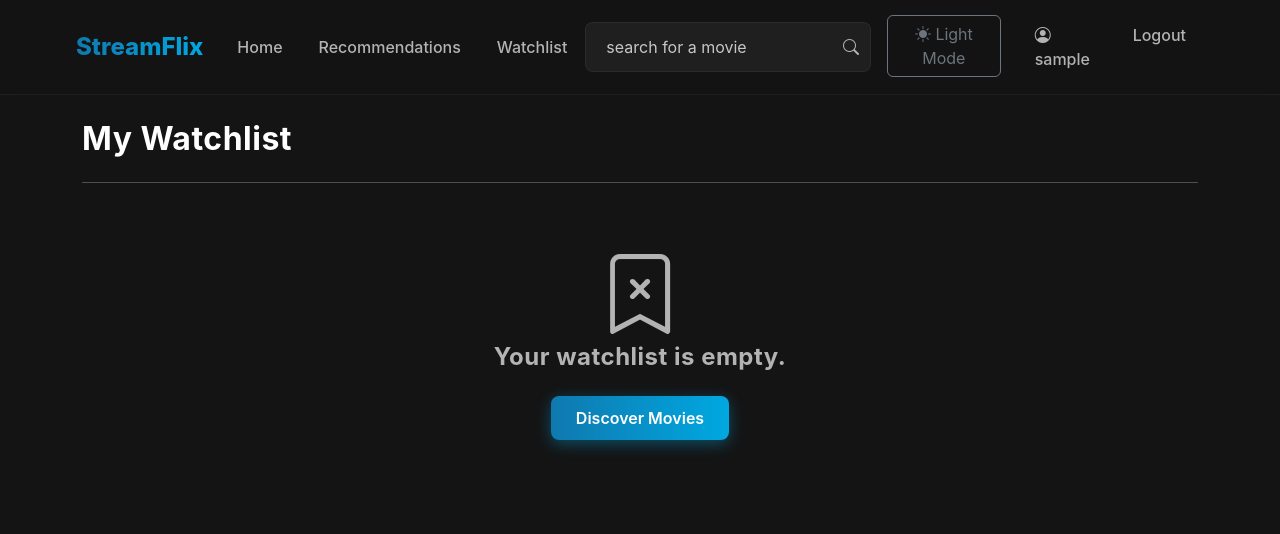
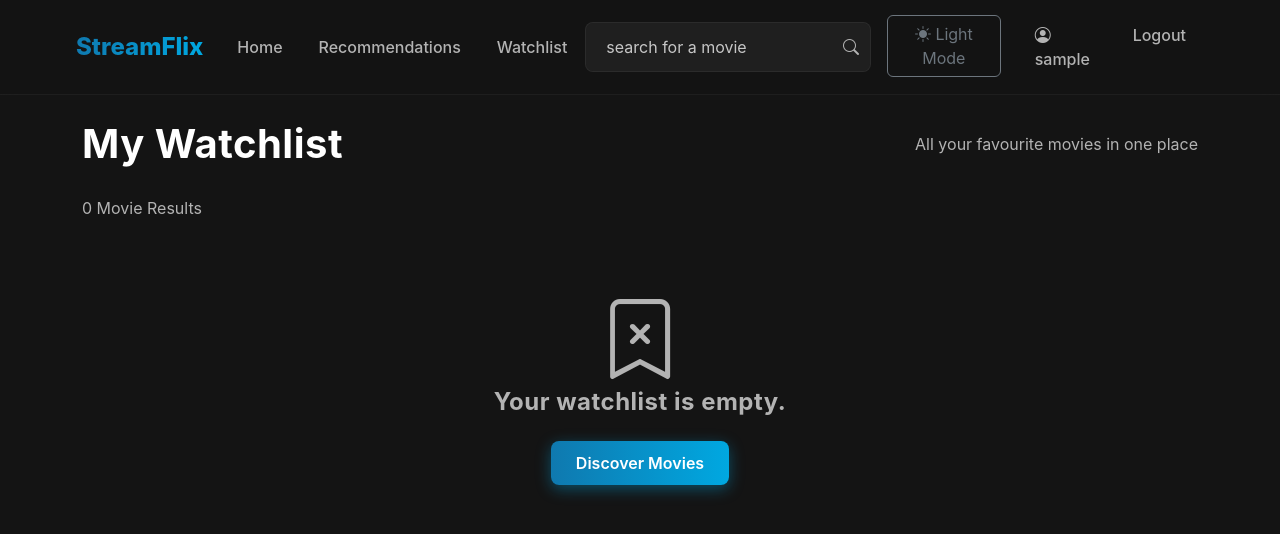
Before and after one commit to vosshindran/entertainment-recommendation-system, a plain HTML site: page frontend/pages/watchlist.html in a window 1280 px wide. Drawn offline with nearby package versions, Linux system fonts and the light colour scheme; sample sign-in values are in the browser's storage.

Commit message:
updated watchlist with movie result count

```diff
--- a/frontend/js/watchlist.js
+++ b/frontend/js/watchlist.js
@@ -6,6 +6,8 @@ document.addEventListener('DOMContentLoaded', () => {
     }
 
     const list = storage.getWatchlist();
+    updateWatchlistCount(list.length);
+
     if (list.length === 0) {
         document.getElementById('empty-state').classList.remove('d-none');
     } else {
@@ -13,3 +15,9 @@ document.addEventListener('DOMContentLoaded', () => {
         grid.innerHTML = list.map(movie => window.createMovieCard(movie)).join('');
     }
 });
+
+function updateWatchlistCount(count) {
+    const countEl = document.getElementById('watchlist-count');
+    if (!countEl) return;
+    countEl.textContent = `${count} Movie Result${count === 1 ? '' : 's'} `;
+}
--- a/frontend/pages/watchlist.html
+++ b/frontend/pages/watchlist.html
@@ -12,8 +12,13 @@
 </head>
 <body>
     <div class="container animate-fade-in">
-        <h2 class="mb-4">My Watchlist</h2>
-        <hr>
+        <div class="d-flex justify-content-between align-items-center mb-1">
+                <h1 class="mb-0">My Watchlist</h1>
+                 <p class="mb-0 text-muted">All your favourite movies in one place</p>
+        </div>
+        <br>
+        <p id="watchlist-count" class="mb-0 text-muted fs-6">0 Movie Results</p>
+        <br>
 
         <div id="movies-grid" class="movie-grid">
             <!-- Watchlist injected here -->
```
